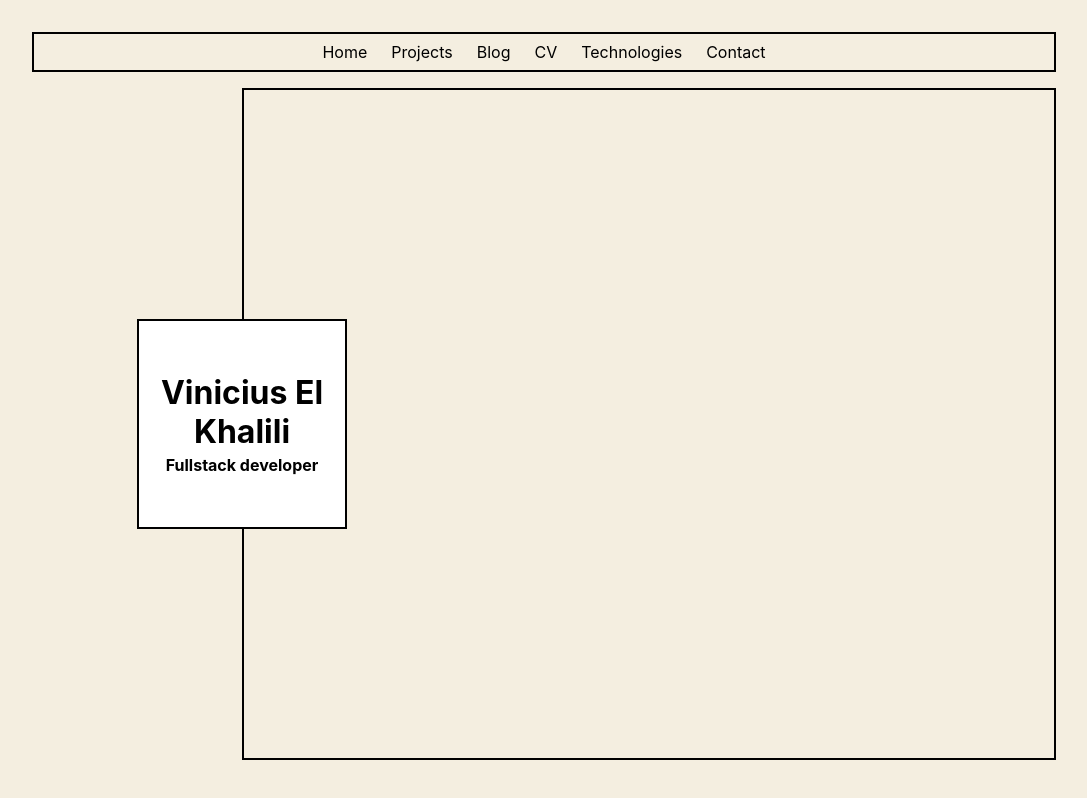
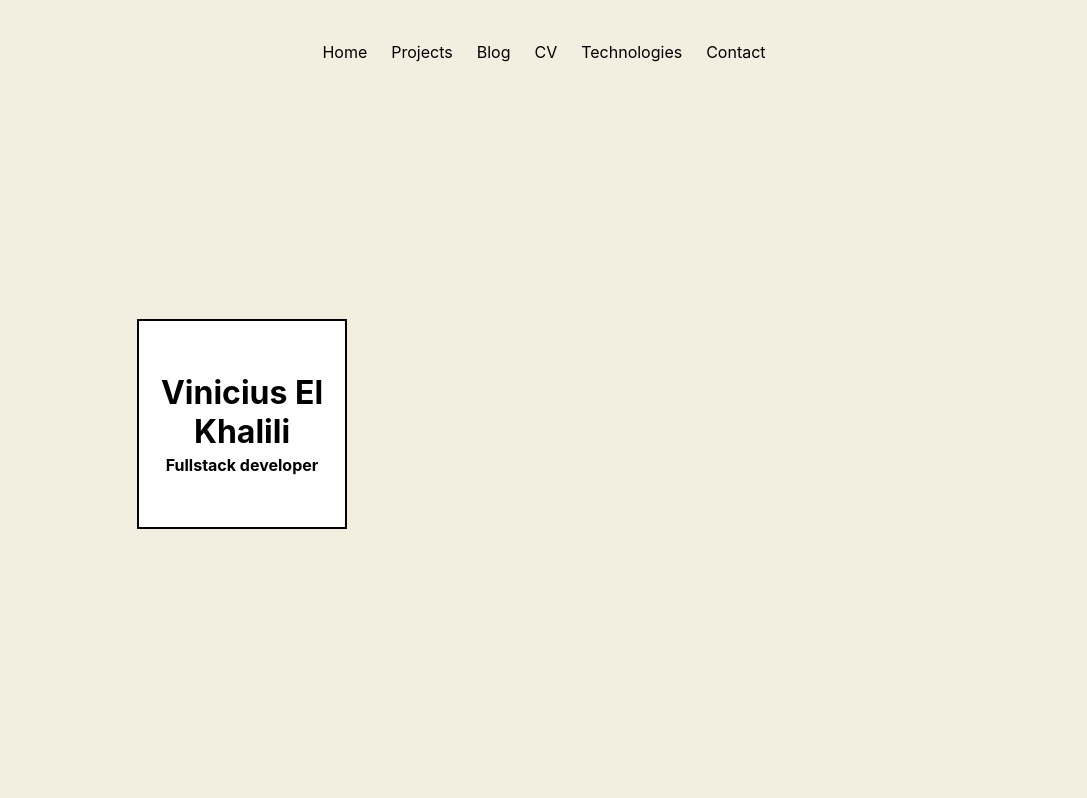
Before and after one commit to vinicius-el-khalili/azalea-two, a Next.js app: page / in a window 1280 px wide. Shown: the whole page, without its empty margins (96-1183 px from the left). Built offline with nearby package versions, Linux system fonts and the light colour scheme.

Commit message:
@frameLayout: context-dependent borders color

```diff
--- a/components/frameLayout/frameLayout.js
+++ b/components/frameLayout/frameLayout.js
@@ -8,17 +8,25 @@ const FrameLayout = ({children}) => {
     const context = useContext(AppContext)
     const backgroundColorMap = {
         "Home":         "#F4EEE0",
+        "Projects":     "#393646",
+        "Blog":         "#393646",
+        "CV":           "#393646",
+        "Technologies": "#393646",
+        "Contact":      "#F4EEE0",
+    }
+    const borderColorMap = {
+        "Home":         "#F4EEE0",
         "Projects":     "#F4EEE0",
         "Blog":         "#F4EEE0",
         "CV":           "#F4EEE0",
         "Technologies": "#F4EEE0",
-        "Contact":      "#F4EEE0",
+        "Contact":      "#576CBC",
     }
     return (
         <>
 
         <div className={style.layoutContainer} style={{backgroundColor:backgroundColorMap[context.state.page]}}>
-            <div className={style.buttonsContainer}>
+            <div className={style.buttonsContainer} style={{borderColor:borderColorMap[context.state.page]}}>
                 <NavButtonCollection/>
             </div>
 
@@ -27,7 +35,7 @@ const FrameLayout = ({children}) => {
                 <div className={style.cube}>
                     <Cube/>
                 </div>
-                <div className={style.childrenContainer}>
+                <div className={style.childrenContainer} style={{borderColor:borderColorMap[context.state.page]}}>
                     {children}
                 </div>
             </div>
--- a/components/frameLayout/frameLayout.module.scss
+++ b/components/frameLayout/frameLayout.module.scss
@@ -3,12 +3,14 @@
     width: 100%;
     position: fixed;
     padding: 2rem 10% 5rem 10%;
+    transition: .8s;
 
     .buttonsContainer{
         display: flex;
         justify-content: center;
         gap: .5rem;
         border: 2px solid black;
+        transition: .8s;
     }
 
     .pageContainer{
```
